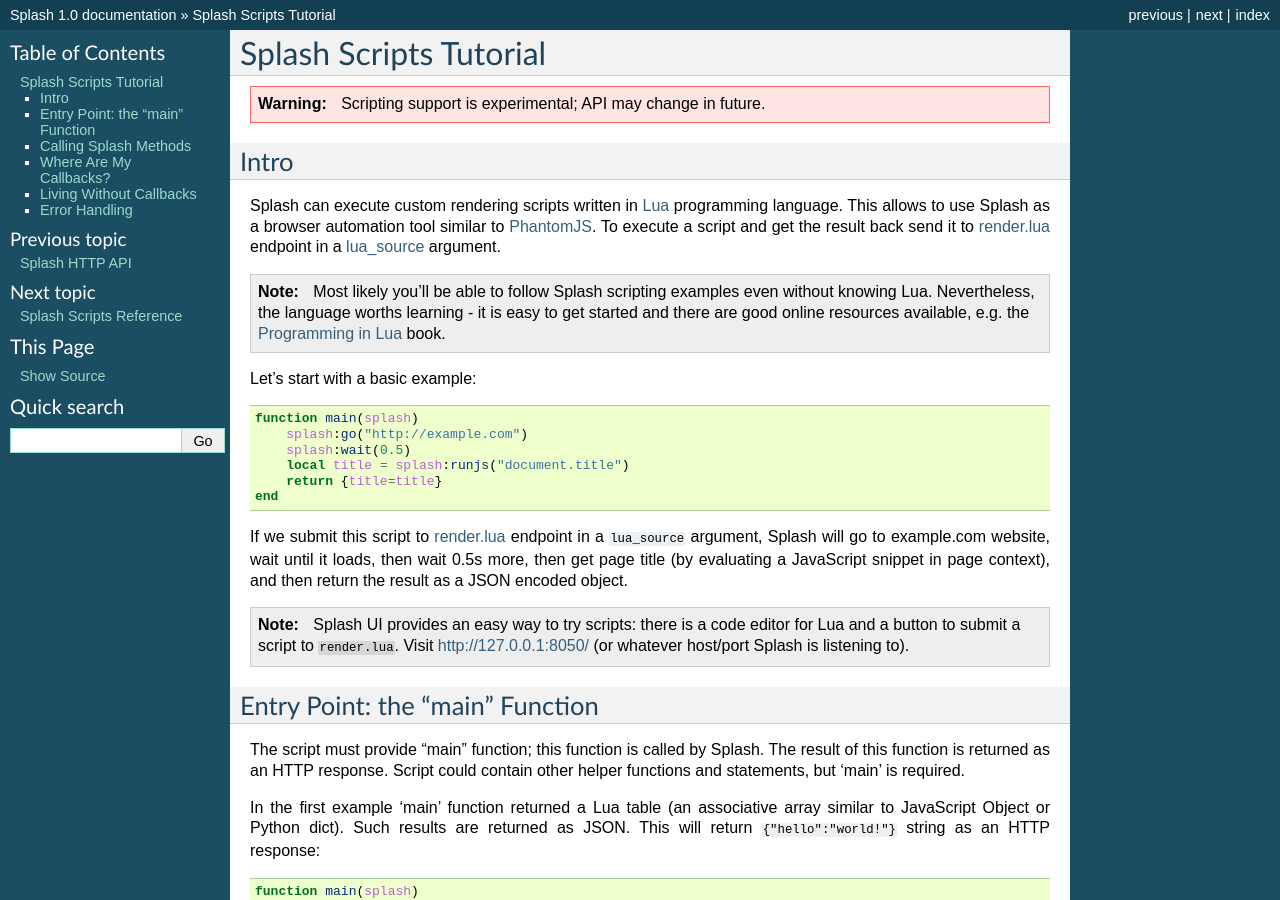
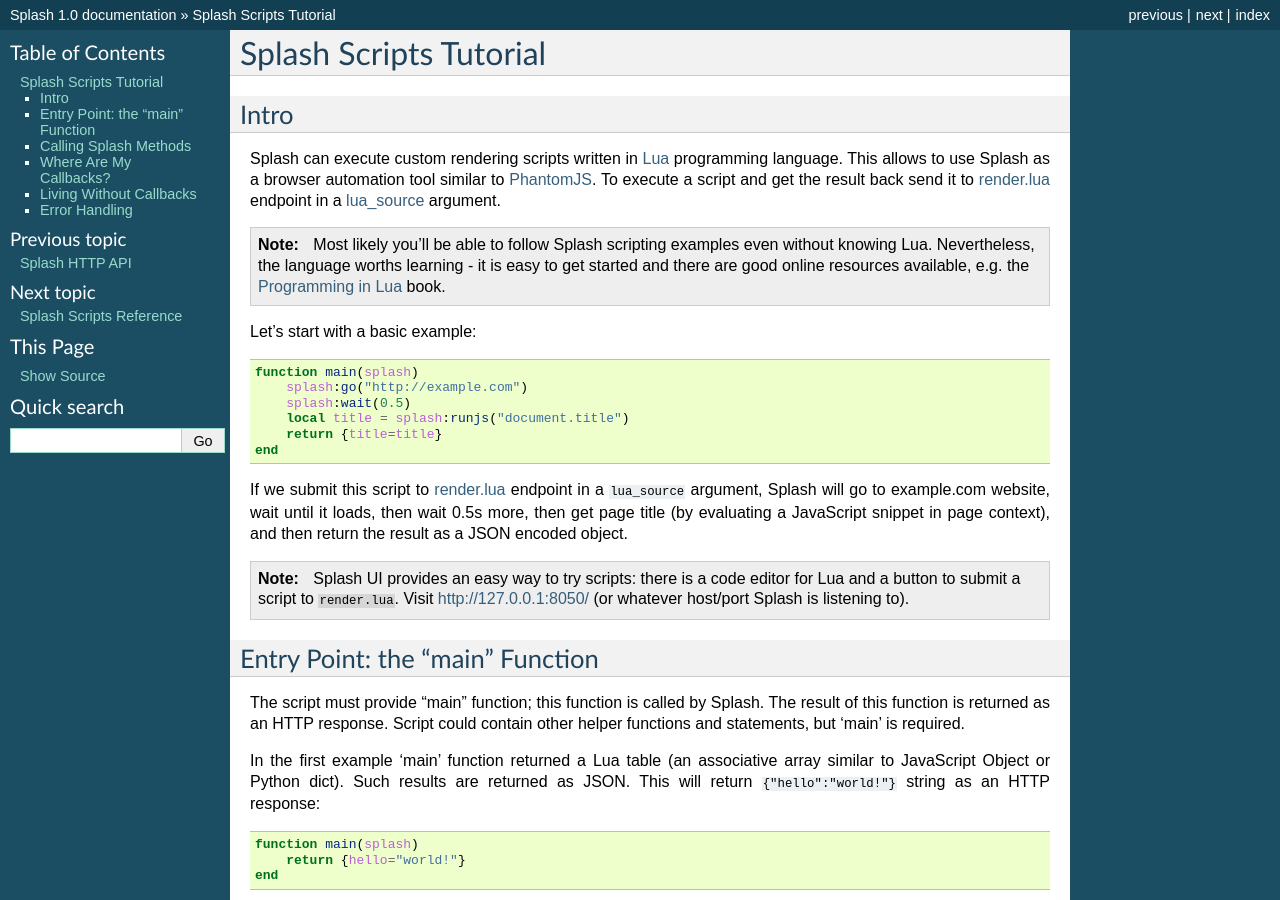
Before and after one commit to scrapinghub/splash, a Sphinx documentation site: the page built from docs/scripting-tutorial.rst, in a window 1280 px wide and 900 px high. Built offline with Sphinx 7.4.7, drawn with Linux system fonts in a browser that asks for light colours.

Commit message:
DOC delete warnings
Warnings about API stability are pointless in an unmerged branch.

```diff
--- a/docs/scripting-ref.rst
+++ b/docs/scripting-ref.rst
@@ -2,11 +2,6 @@
 
 Splash Scripts Reference
 ========================
-
-.. warning::
-
-    Scripting support is experimental; API may change in future.
-
 
 ``splash`` object is passed to ``main`` function; via this object
 a script can control the browser. Think of it as of an API to
--- a/docs/scripting-tutorial.rst
+++ b/docs/scripting-tutorial.rst
@@ -2,10 +2,6 @@
 
 Splash Scripts Tutorial
 =======================
-
-.. warning::
-
-    Scripting support is experimental; API may change in future.
 
 Intro
 -----
```
